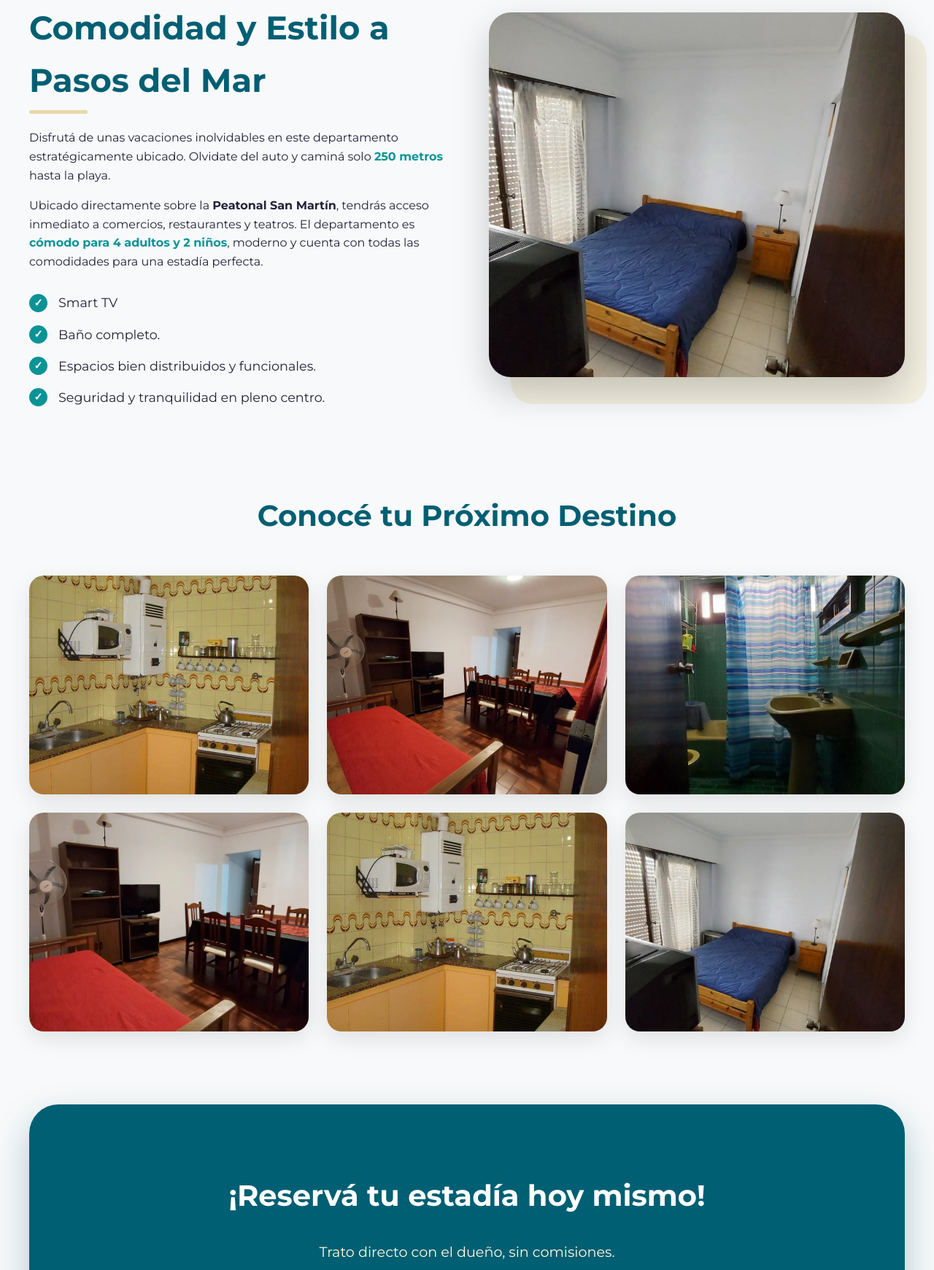
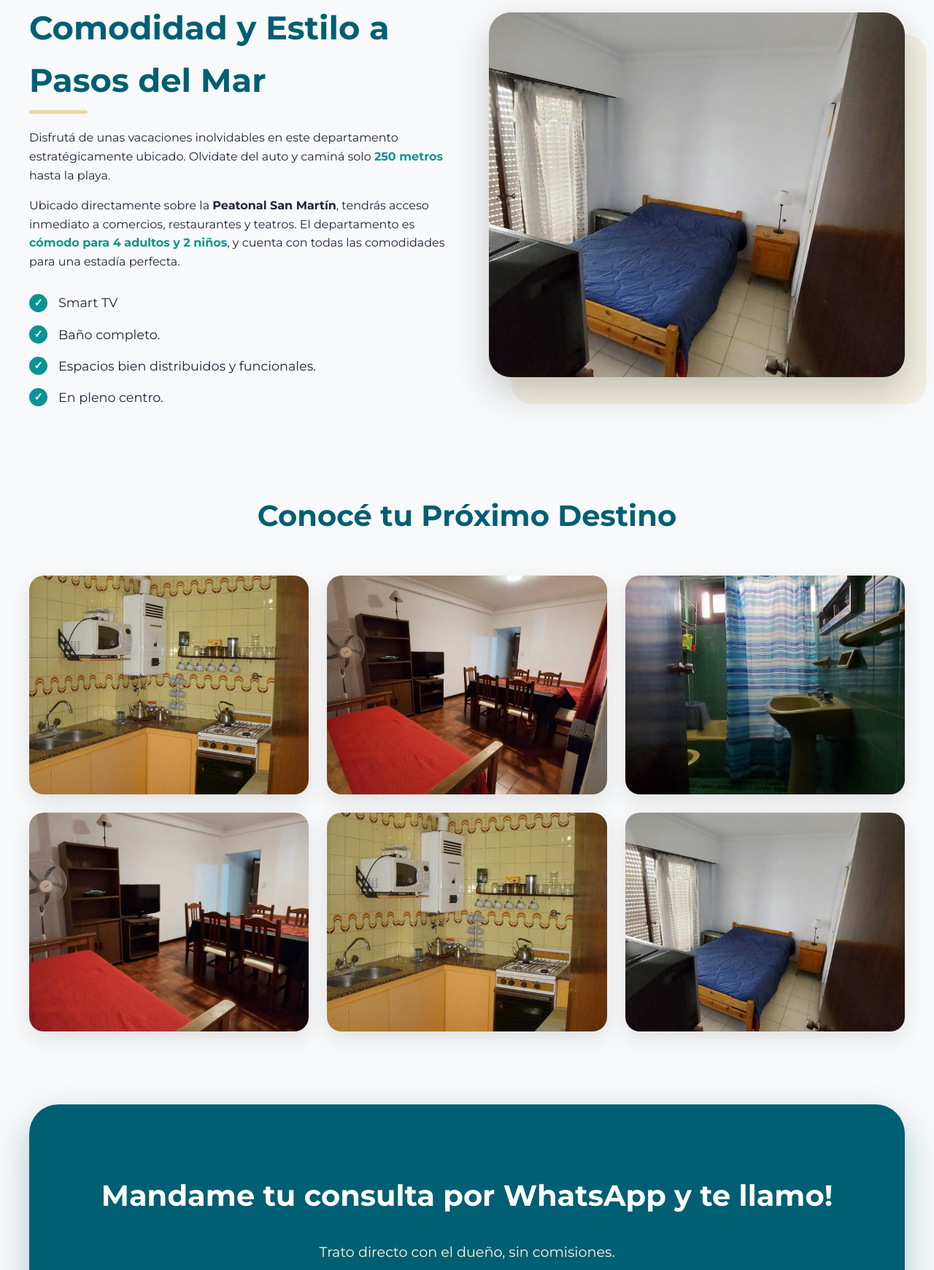
Before and after one commit to nicolaslicha02/DeptoMDQ, a plain HTML site: page index.html in a window 1280 px wide. Shown: the part 1139-2880 px from the top of the page at 73% size. Drawn offline with Linux system fonts and the light colour scheme.

Commit message:
Update text and year in index.html

```diff
--- a/index.html
+++ b/index.html
@@ -358,12 +358,12 @@
             <div class="about-text">
                 <h2>Comodidad y Estilo a Pasos del Mar</h2>
                 <p>Disfrutá de unas vacaciones inolvidables en este departamento estratégicamente ubicado. Olvidate del auto y caminá solo <span class="highlight-text">250 metros</span> hasta la playa.</p>
-                <p>Ubicado directamente sobre la <strong>Peatonal San Martín</strong>, tendrás acceso inmediato a comercios, restaurantes y teatros. El departamento es <span class="highlight-text">cómodo para 4 adultos y 2 niños</span>, moderno y cuenta con todas las comodidades para una estadía perfecta.</p>
+                <p>Ubicado directamente sobre la <strong>Peatonal San Martín</strong>, tendrás acceso inmediato a comercios, restaurantes y teatros. El departamento es <span class="highlight-text">cómodo para 4 adultos y 2 niños</span>, y cuenta con todas las comodidades para una estadía perfecta.</p>
                 <ul class="benefits-list">
                     <li>Smart TV</li>
                     <li>Baño completo.</li>
                     <li>Espacios bien distribuidos y funcionales.</li>
-                    <li>Seguridad y tranquilidad en pleno centro.</li>
+                    <li>En pleno centro.</li>
                 </ul>
             </div>
             <div class="about-img">
@@ -388,7 +388,7 @@
 
         <!-- SECCIÓN DE LLAMADA A LA ACCIÓN (Whatsapp) -->
         <div class="cta-container">
-            <h2>¡Reservá tu estadía hoy mismo!</h2>
+            <h2>Mandame tu consulta por WhatsApp y te llamo!</h2>
             <p style="color: var(--text-light); margin-bottom: 30px; font-size: 1.2rem;">Trato directo con el dueño, sin comisiones.</p>
             <a href="https://wa.me/5492245402684" class="whatsapp-btn" target="_blank">
                 <span class="whatsapp-icon">📲</span> Consultar Disponibilidad
@@ -399,7 +399,7 @@
 
     <!-- FOOTER -->
     <footer>
-        <p>© 2024 Alquiler Temporada Mar del Plata. Disfrutá tu verano.</p>
+        <p>© 2026 Alquiler Temporada Mar del Plata. Disfrutá tu verano.</p>
     </footer>
 
 </body>
```
